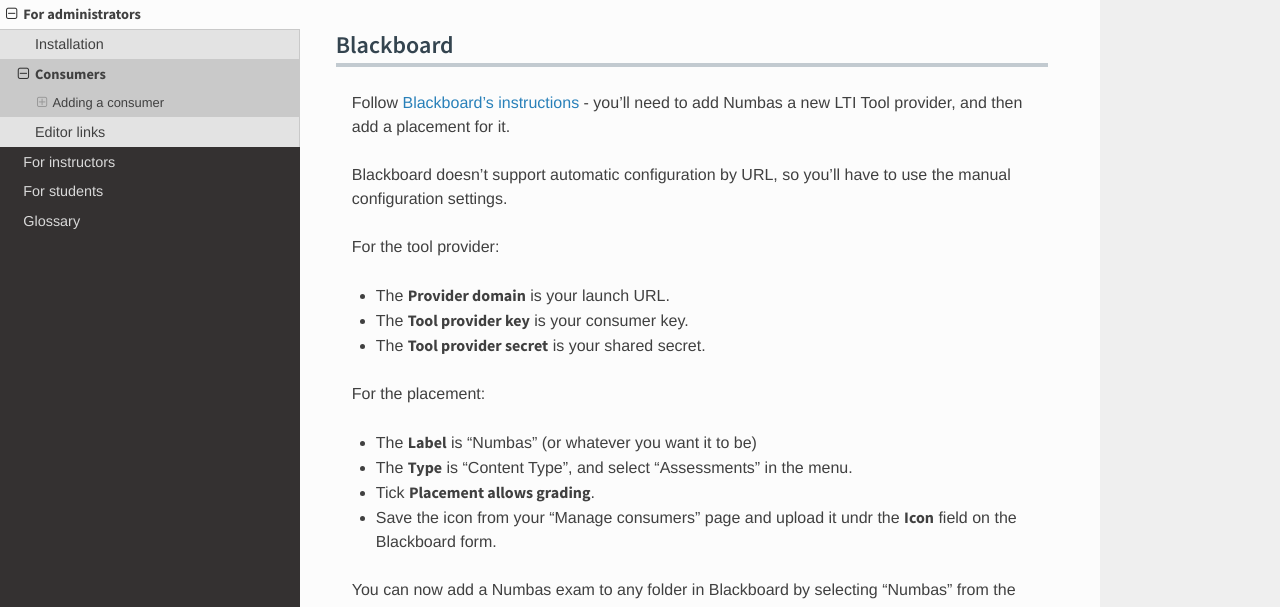
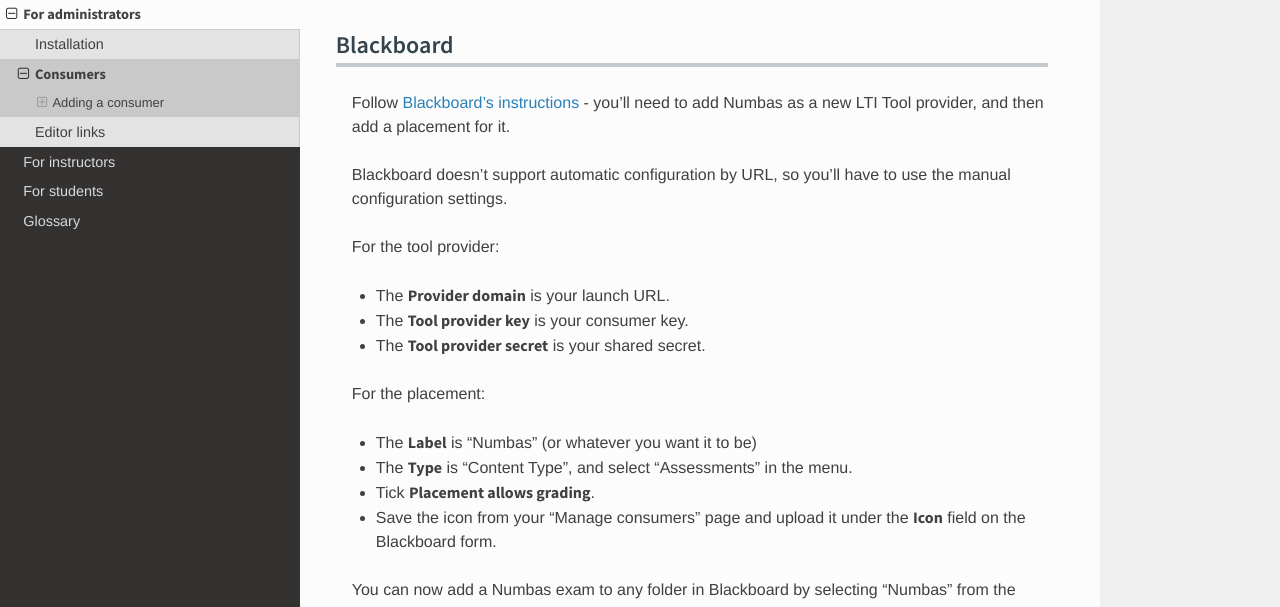
Before and after one commit to numbas/numbas-lti-provider, a Sphinx documentation site: the page built from doc/source/admin/consumers.rst, in a window 1280 px wide and 900 px high, scrolled down 1402 px. Shown: the part 166-773 px from the top of the window. Built offline with Sphinx 7.4.7 and the Read the Docs theme 2.0.0, drawn with Linux system fonts in a browser that asks for light colours; some web fonts are replaced.

Commit message:
Fix a couple of typos

```diff
--- a/doc/source/admin/consumers.rst
+++ b/doc/source/admin/consumers.rst
@@ -38,7 +38,7 @@
 Blackboard
 **********
 
-Follow `Blackboard's instructions <https://en-us.help.blackboard.com/Learn/Administrator/SaaS/Integrations/Learning_Tools_Interoperability>`_ - you'll need to add Numbas a new LTI Tool provider, and then add a placement for it.
+Follow `Blackboard's instructions <https://en-us.help.blackboard.com/Learn/Administrator/SaaS/Integrations/Learning_Tools_Interoperability>`_ - you'll need to add Numbas as a new LTI Tool provider, and then add a placement for it.
 
 Blackboard doesn't support automatic configuration by URL, so you'll have to use the manual configuration settings.
 
@@ -53,7 +53,7 @@
 * The **Label** is "Numbas" (or whatever you want it to be)
 * The **Type** is "Content Type", and select "Assessments" in the menu.
 * Tick **Placement allows grading**.
-* Save the icon from your "Manage consumers" page and upload it undr the **Icon** field on the Blackboard form.
+* Save the icon from your "Manage consumers" page and upload it under the **Icon** field on the Blackboard form.
 
 You can now add a Numbas exam to any folder in Blackboard by selecting "Numbas" from the *Assignments* menu.
 
--- a/doc/source/getting-started.rst
+++ b/doc/source/getting-started.rst
@@ -41,7 +41,7 @@
 
 :ref:`Add a link <create-resource>` from your course's page in your VLE to the Numbas tool provider.
 
-Download a Numbas exam package from `the Numbas editor <https://numbas.mathcentre.ac.uk>` and upload it to the newly-created resource.
+Download a Numbas exam package from :ref:`the Numbas editor <https://numbas.mathcentre.ac.uk>` and upload it to the newly-created resource.
 
 Students who click on the link will be shown the exam, and their answers and scores will be saved to the tool provider.
 
```
